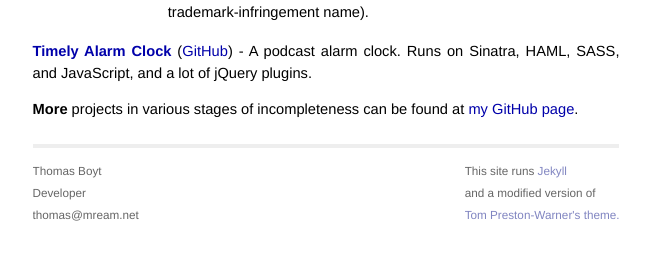
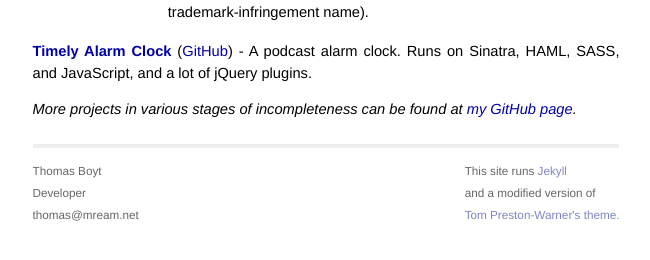
Before and after one commit to thomasboyt/thomasboyt.github.com, a Jekyll site: the page built from projects.md, in a window 1280 px wide. Shown: the part 203-463 px from the top of the page, without its empty margins (314-964 px from the left). Built offline with Jekyll 4.4.1, drawn with Linux system fonts in a browser that asks for light colours.

Commit message:
itallics are better!

```diff
--- a/projects.md
+++ b/projects.md
@@ -10,4 +10,4 @@ permalink: projects.html
 
 **[Timely Alarm Clock](http://timely-alarm.heroku.com)** ([GitHub](https://github.com/thomasboyt/Timely)) - A podcast alarm clock. Runs on Sinatra, HAML, SASS, and JavaScript, and a lot of jQuery plugins.
 
-**More** projects in various stages of incompleteness can be found at [my GitHub page](http://github.com/thomasboyt).
+*More projects in various stages of incompleteness can be found at [my GitHub page](http://github.com/thomasboyt).*
```
